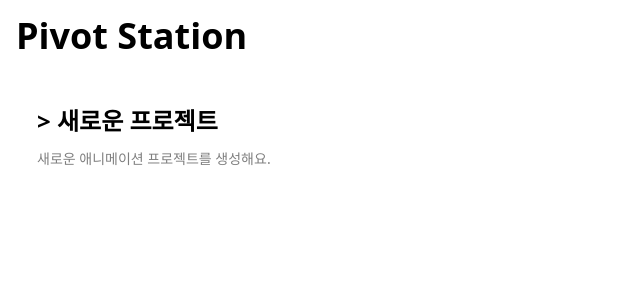
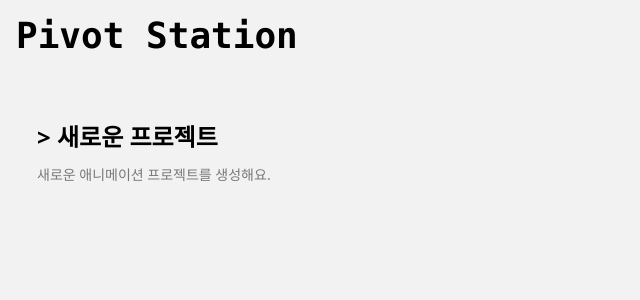
Before and after one commit to BitByte08/PivotStation, a Next.js app: page / in a window 1280 px wide. Shown: the top 300 px of the page, without its empty margins (0-640 px from the left). Built offline with nearby package versions, Linux system fonts and the light colour scheme.

Commit message:
feat :: UI 변경

```diff
--- a/app/components/ModeSwitcher.tsx
+++ b/app/components/ModeSwitcher.tsx
@@ -13,7 +13,7 @@
   ] as const;
 
   return (
-    <div className="absolute top-1/2 right-4 transform -translate-y-1/2 bg-white p-2 rounded-lg shadow-md flex flex-col gap-2 z-10">
+    <div className="flex-1 flex flex-col bg-surface rounded-2xl p-3 gap-2">
       {modes.map((mode) => (
         <button
           key={mode.id}
--- a/app/components/Stage.tsx
+++ b/app/components/Stage.tsx
@@ -112,14 +112,14 @@
   const frameToShow = isPlaying ? interpolatedFrame : project.frames[currentFrameIndex];
 
   return (
-    <div className="flex-1 px-2 relative">
+    <>
       <svg
         ref={svgRef}
         viewBox="0 0 1280 720"
         onMouseMove={handleMouseMove}
         onMouseUp={handleMouseUp}
         onMouseLeave={handleMouseUp}
-        className="max-h-[calc(100vh-12.5rem)] aspect-video mx-auto bg-white border border-gray-200 shadow-sm"
+        className="bg-surface shadow-sm"
       >
         {/* Onion Skinning: Render previous frame if exists and not playing */}
         {!isPlaying && currentFrameIndex > 0 && project.frames[currentFrameIndex - 1] && (
@@ -147,6 +147,6 @@
             onClose={() => setPickerState({ isOpen: false, figureId: null })}
         />
       )}
-    </div>
+    </>
   );
 }
--- a/app/components/containers/BodyContainer.tsx
+++ b/app/components/containers/BodyContainer.tsx
@@ -1,3 +1,3 @@
 interface MainContainerProps { children?: React.ReactNode }
-const BodyContainer: React.FC<MainContainerProps> = ({children}) => <body className="min-h-screen max-h-screen min-w-screen min-w-screen bg-background p-4">{children}</body>
+const BodyContainer: React.FC<MainContainerProps> = ({children}) => <body className="flex flex-col min-h-screen max-h-screen min-w-screen min-w-screen bg-background p-4 gap-4">{children}</body>
 export default BodyContainer;
--- a/app/editor/components/containers/EditorContainer.tsx
+++ b/app/editor/components/containers/EditorContainer.tsx
@@ -1,3 +1,3 @@
 interface EditorContainerProps { children?: React.ReactNode }
-const EditorContainer: React.FC<EditorContainerProps> = ({children}) => <section className="flex flex-1 h-full w-full bg-surface">{children}</section>
+const EditorContainer: React.FC<EditorContainerProps> = ({children}) => <section className="flex-1 flex items-center h-full w-full gap-4">{children}</section>
 export default EditorContainer;
--- a/app/editor/components/layouts/Header.tsx
+++ b/app/editor/components/layouts/Header.tsx
@@ -8,7 +8,7 @@
 	const { openModalType, closeModal } = useModal();
 
 	return (
-		<header className="h-14 w-full flex bg-surface p-3 items-center rounded-2xl justify-between">
+		<header className="h-14 w-full flex bg-surface p-3 items-center rounded-2xl justify-between shadow-sm">
 			<div className='flex h-full'>
 				<span className="font-bold text-lg text-foreground">Pivot Animator</span>
 				<div className="h-full w-px bg-gray-300 mx-2" />
@@ -20,6 +20,17 @@
 				>
 					Export
 				</button>
+				<button
+					onClick={() => openModalType('models')}
+					className="px-3 py-1.5 bg-background rounded-md"
+				>
+					Add
+				</button>
+				<button
+					onClick={togglePlay}
+					className="px-3 py-1.5 bg-background rounded-md mx-2">
+						toggle
+					</button>
 			</nav>
 		</header>
 	);
--- a/app/editor/layout.tsx
+++ b/app/editor/layout.tsx
@@ -1,17 +1,50 @@
-import React from 'react';
-import Header from './components/layouts/Header';
-import Timeline from './components/layouts/Timeline';
-import Modal from './components/modals';
+'use client'
+import React, { useState, useEffect } from 'react'
+import Header from './components/layouts/Header'
+import Timeline from './components/layouts/Timeline'
+import Modal from './components/modals'
+import EditorContainer from './components/containers/EditorContainer'
 
-export default function EditorLayout({
-  children
-}: {
-  children: React.ReactNode;
-}) {
-  return <>
-      <Header />
-      {children}
-      <Timeline />
+export default function EditorLayout({ children }: { children: React.ReactNode }) {
+  const [showHeader, setShowHeader] = useState(false)
+  const [showTimeline, setShowTimeline] = useState(false)
+
+  // PC: 마우스 위치로 자동 표시
+  useEffect(() => {
+    const handleMove = (e: MouseEvent) => {
+      const y = e.clientY
+      const h = window.innerHeight
+
+      if(!showHeader) setShowHeader(y < 40)
+      if(!showTimeline) setShowTimeline(y > h - 40)
+    }
+
+    window.addEventListener('mousemove', handleMove)
+    return () => window.removeEventListener('mousemove', handleMove)
+  }, [showHeader, showTimeline])
+
+  return (
+    <>
+      <div
+        className={`
+          fixed top-4 left-4 right-4 z-40 transition-all duration-300
+          ${showHeader ? 'panel-visible' : 'panel-hidden'}
+        `}
+      >
+        <Header />
+      </div>
+
+      <EditorContainer>{children}</EditorContainer>
+
+      <div
+        className={`
+          fixed bottom-4 left-4 right-4 z-40 transition-all duration-300 shadow-
+          ${showTimeline ? 'timeline-visible' : 'timeline-hidden'}
+        `}
+      >
+        <Timeline />
+      </div>
       <Modal />
-    </>;
+    </>
+  )
 }
--- a/app/editor/page.tsx
+++ b/app/editor/page.tsx
@@ -12,13 +12,8 @@
 
 export default function EditorPage() {
   const { closeModal } = useModal();
-  return (
-
-    <>
-        <section className="flex-1 w-full bg-background flex items-center justify-center relative">
-            <ModeSwitcher />
-            <Stage />
-        </section>
-    </>
-  );
+  return <>
+      <ModeSwitcher />
+      <Stage />
+    </>;
 }
--- a/app/globals.css
+++ b/app/globals.css
@@ -1,80 +1,28 @@
 @import "tailwindcss";
 
 :root {
-  /* Core surface / text tokens */
-  --background: #ffffff;
-  --surface: #ffffff;
-  --on-surface: #1A1A1E;
-  --foreground: #121214;
-
-  /* Material-like Yellow palette (primary) */
-  --md-primary-50:  #FFFDE7;
-  --md-primary-100: #FFF9C4;
-  --md-primary-200: #FFF59D;
-  --md-primary-300: #FFF176;
-  --md-primary-400: #FFEE58;
-  --md-primary-500: #FFEB3B; /* recommended primary */
-  --md-primary-600: #FDD835;
-  --md-primary-700: #FBC02D;
-  --md-primary-800: #F9A825;
-  --md-primary-900: #F57F17;
-  --md-primary-A100:#FFFF8D;
-  --md-primary-A200:#FFFF00;
-  --md-primary-A400:#FFEA00;
-  --md-primary-A700:#FFD600;
-
-  /* Semantic aliases */
-  --primary: var(--md-primary-500);
-  --on-primary: #000000;
-
-  /* Neutral / greys */
-  --grey-50:  #FAFAFA;
-  --grey-100: #F5F5F5;
-  --grey-200: #EEEEEE;
-  --grey-300: #E0E0E0;
-  --grey-400: #BDBDBD;
-  --grey-500: #9E9E9E;
-  --grey-600: #757575;
-  --grey-700: #616161;
-  --grey-800: #424242;
-  --grey-900: #212121;
-
-  /* Mappings used by app */
-  --background-elevated: var(--surface);
-  --color-background: var(--background);
-  --color-foreground: var(--foreground);
-  --font-sans: var(--font-geist-sans);
-  --font-mono: var(--font-geist-mono);
+  --background : #f2f2f2;
+  --surface    : #ffffff;
 }
 
-@theme inline {
-  --color-background: var(--background);
-  --color-foreground: var(--foreground);
-  --font-sans: var(--font-geist-sans);
-  --font-mono: var(--font-geist-mono);
+.bg-background { background-color: var(--background); }
+.bg-surface    { background-color: var(--surface); }
+
+
+.panel-hidden {
+  transform: translateY(-100%);
+  pointer-events: none;
 }
 
-@media (prefers-color-scheme: dark) {
-  :root {
-    --background: #121214;
-    --surface: #1A1A1E;
-    --on-surface: #1E1E1D;
-    --foreground: #EDEDED;
-    /* keep primary visible on dark; use a lighter yellow shade */
-    --primary: var(--md-primary-200);
-    --on-primary: #000000;
-  }
+.panel-visible {
+  transform: translateY(0);
 }
 
-/* Utility classes mapped to the color variables */
-.bg-background { background-color: var(--color-background); }
-.bg-surface { background-color: var(--surface); }
-.bg-on-surface { background-color: var(--on-surface); }
-.bg-primary { background-color: var(--primary); }
-.text-primary { color: var(--primary); }
-.text-on-primary { color: var(--on-primary); }
-.bg-foreground { background-color: var(--color-foreground); }
-.text-background { color: var(--color-background); }
-.text-foreground { color: var(--color-foreground); }
-.border-background { border-color: var(--color-background); }
-.border-foreground { border-color: var(--color-foreground); }
+.timeline-hidden {
+  transform: translateY(100%);
+  pointer-events: none;
+}
+
+.timeline-visible {
+  transform: translateY(0);
+}
--- a/app/utils/ffmpeg.ts
+++ b/app/utils/ffmpeg.ts
@@ -79,7 +79,7 @@
         }
     }
 
-    return `<svg width="${width}" height="${height}" viewBox="0 0 800 600" xmlns="http://www.w3.org/2000/svg">${svgContent}</svg>`;
+    return `<svg width="${width}" height="${height}" viewBox="0 0 1280 720" xmlns="http://www.w3.org/2000/svg">${svgContent}</svg>`;
   }
 
   async createVideo(project: Project, projectFps: number, exportFps: number, format: 'mp4' | 'gif', resolution: '1080p' | '720p', holdThreshold: number, onProgress: (p: number) => void): Promise<string> {
@@ -174,7 +174,7 @@
 
         ctx.fillStyle = 'white';
         ctx.fillRect(0, 0, canvasWidth, canvasHeight);
-        ctx.drawImage(img, 0, 0);
+        ctx.drawImage(img, 0, 0, canvasWidth, canvasHeight);
 
         const blob = await new Promise<Blob | null>(resolve => canvas.toBlob(resolve, 'image/png'));
         if (!blob) throw new Error('Could not create blob from canvas');
```
Also changed, not shown: app/editor/components/layouts/Timeline.tsx (+6 -6 lines).
